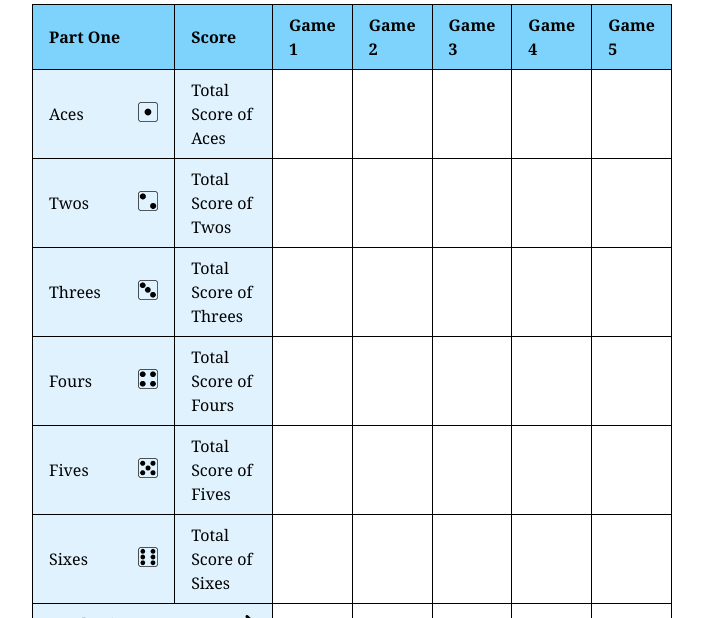
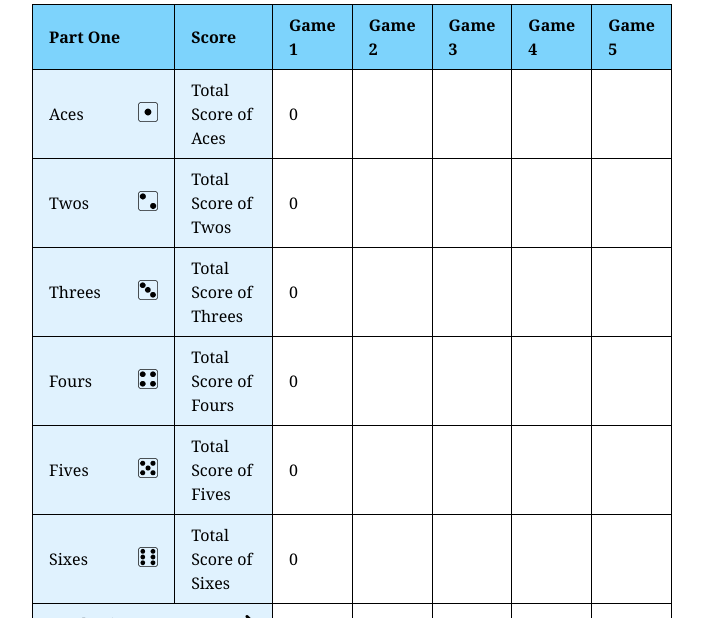
Before and after one commit to ALSijsling/YahtzeeVue3, a Vue app: page / in a window 1280 px wide. Shown: the part 334-952 px from the top of the page, without its empty margins (312-1015 px from the left). Built offline with nearby package versions, Linux system fonts and the light colour scheme.

Commit message:
display number scores

```diff
--- a/src/App.vue
+++ b/src/App.vue
@@ -4,7 +4,7 @@
   import ScoreTable from './components/ScoreTable.vue'
 
   const header = ref("Yahtzee")
-  const thrownDices = ref()
+  const thrownDices = ref([])
 
   const dices = (die)=>{
     thrownDices.value = die
--- a/src/components/ScoreTable.vue
+++ b/src/components/ScoreTable.vue
@@ -4,9 +4,28 @@
   import TableHead from './TableHead.vue'
   import TableRow from './TableRow.vue'
   import TableRowSpan from './TableRowSpan.vue'
+
   const props = defineProps(['thrownDices'])
 
-  const dices = computed(()=> props.thrownDices)
+  // const dices = computed(()=> props.thrownDices)
+
+  const count = computed(()=> {
+    let countObj = {
+      1:0,
+      2:0,
+      3:0,
+      4:0,
+      5:0,
+      6:0
+    }
+
+    props.thrownDices.forEach(die => {
+      countObj[die]++
+    })
+
+    return countObj
+  })
+
 </script>
 
 <template>
@@ -30,7 +49,7 @@
           </div>
         </TableData>
         <TableData>Total Score of Aces</TableData>
-        <TableData></TableData>
+        <TableData>{{ count[1] }}</TableData>
         <TableData></TableData>
         <TableData></TableData>
         <TableData></TableData>
@@ -44,7 +63,7 @@
           </div>
         </TableData>
         <TableData>Total Score of Twos</TableData>
-        <TableData></TableData>
+        <TableData>{{ count[2]*2 }}</TableData>
         <TableData></TableData>
         <TableData></TableData>
         <TableData></TableData>
@@ -58,7 +77,7 @@
           </div>
         </TableData>
         <TableData>Total Score of Threes</TableData>
-        <TableData></TableData>
+        <TableData>{{ count[3]*3 }}</TableData>
         <TableData></TableData>
         <TableData></TableData>
         <TableData></TableData>
@@ -72,7 +91,7 @@
           </div>
         </TableData>
         <TableData>Total Score of Fours</TableData>
-        <TableData></TableData>
+        <TableData>{{ count[4]*4 }}</TableData>
         <TableData></TableData>
         <TableData></TableData>
         <TableData></TableData>
@@ -86,7 +105,7 @@
           </div>
         </TableData>
         <TableData>Total Score of Fives</TableData>
-        <TableData></TableData>
+        <TableData>{{ count[5]*5 }}</TableData>
         <TableData></TableData>
         <TableData></TableData>
         <TableData></TableData>
@@ -100,7 +119,7 @@
           </div>
         </TableData>
         <TableData>Total Score of Sixes</TableData>
-        <TableData></TableData>
+        <TableData>{{ count[6]*6 }}</TableData>
         <TableData></TableData>
         <TableData></TableData>
         <TableData></TableData>
@@ -126,7 +145,7 @@
             <p class="text-xs text-center">if more than<br> 63 points</p>
           </div>
         </TableData>
-        <TableData>Total Score of Sixes</TableData>
+        <TableData>35 Points</TableData>
         <TableData></TableData>
         <TableData></TableData>
         <TableData></TableData>
```
